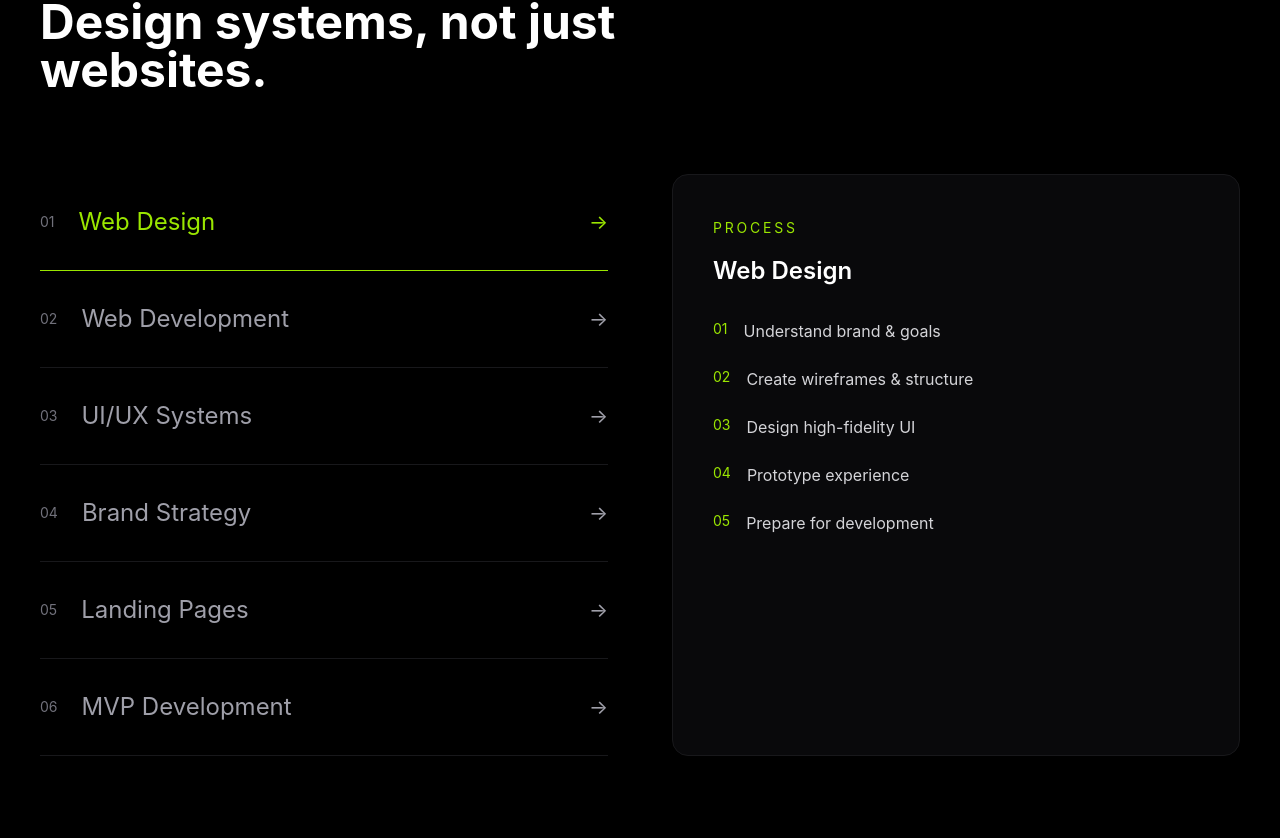
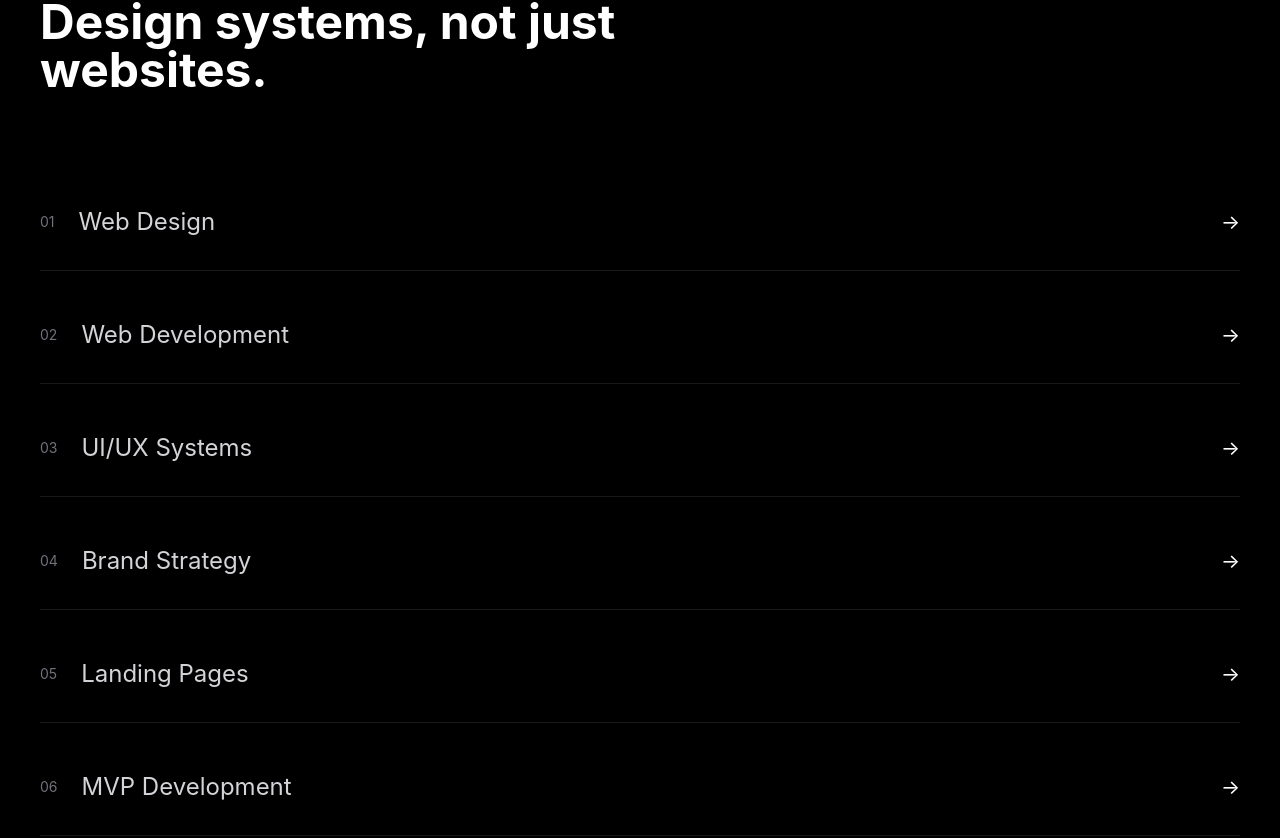
Before and after one commit to Siyamthanda-Mnyabiso/nexa-code, a React (Vite) app: page / in a window 1280 px wide. Shown: the part 3022-3860 px from the top of the page. Built offline with nearby package versions, Linux system fonts and the light colour scheme.

Commit message:
feat(services): convert to dropdown process interaction + mobile UX improvement

```diff
--- a/src/components/sections/ServicesSection.jsx
+++ b/src/components/sections/ServicesSection.jsx
@@ -65,86 +65,86 @@ const services = [
 ];
 
 export default function ServicesSection() {
-    const [active, setActive] = useState(0);
+    const [active, setActive] = useState(null);
+
+    const toggleService = (index) => {
+        setActive(active === index ? null : index);
+    };
 
     return (
         <section
             id="services"
-            className="py-32 border-t border-zinc-900"
+            className="py-20 md:py-32 border-t border-zinc-900"
         >
             <Container>
 
                 {/* Header */}
-                <div className="max-w-3xl mb-20">
-                    <span className="text-lime-400 uppercase tracking-[0.2em] text-sm">
+                <div className="max-w-3xl mb-12 md:mb-20">
+                    <span className="text-lime-400 uppercase tracking-[0.2em] text-xs md:text-sm">
                         Services
                     </span>
 
-                    <h2 className="text-5xl font-bold mt-6">
+                    <h2 className="text-3xl md:text-5xl font-bold mt-4 md:mt-6">
                         Design systems, not just websites.
                     </h2>
                 </div>
 
-                {/* Layout */}
-                <div className="grid lg:grid-cols-2 gap-16">
+                {/* LIST */}
+                <div className="space-y-4">
 
-                    {/* LEFT SIDE — Services List */}
-                    <div>
-                        {services.map((service, index) => (
+                    {services.map((service, index) => {
+                        const isOpen = active === index;
+
+                        return (
+                            <div
+                                key={service.title}
+                                className="border-b border-zinc-900"
+                            >
+
+                                {/* Header Row */}
                                 <button
-                                key={service.title}
-                                onClick={() => setActive(index)}
-                                className={`w-full flex justify-between items-center border-b py-8 transition-all duration-300 group
-                                    ${active === index
-                                    ? "border-lime-400 text-lime-400"
-                                    : "border-zinc-900 text-zinc-400 hover:text-white"
-                                }`}
+                                    onClick={() => toggleService(index)}
+                                    className="w-full flex justify-between items-center py-6 md:py-8 text-left"
                                 >
-                                <div className="flex gap-6 items-center">
-                                    <span className="text-zinc-500 text-sm">
+                                    <div className="flex gap-4 md:gap-6 items-center">
+                                        <span className="text-zinc-500 text-xs md:text-sm">
                                             0{index + 1}
                                         </span>
 
-                                    <h3 className="text-2xl">
+                                        <h3 className="text-lg md:text-2xl text-zinc-300">
                                             {service.title}
                                         </h3>
                                     </div>
 
-                                <span className="text-xl group-hover:translate-x-1 transition-transform">
+                                    <span
+                                        className={`text-xl transition-transform duration-300 ${
+                                            isOpen ? "rotate-90 text-lime-400" : ""
+                                        }`}
+                                    >
                                         →
                                     </span>
                                 </button>
-                        ))}
-                    </div>
 
-                    {/* RIGHT SIDE — Process Viewer */}
-                    <div className="border border-zinc-900 rounded-2xl p-10 bg-zinc-950">
-
-                        <div className="mb-8">
-                            <span className="text-lime-400 text-sm uppercase tracking-[0.2em]">
-                                Process
-                            </span>
-
-                            <h3 className="text-2xl font-semibold mt-4">
-                                {services[active].title}
-                            </h3>
-                        </div>
-
-                        <div className="space-y-6">
-                            {services[active].process.map((step, i) => (
+                                {/* DROPDOWN */}
+                                {isOpen && (
+                                    <div className="pb-6 md:pb-8 pl-6 md:pl-10 space-y-4">
+                                        {service.process.map((step, i) => (
                                             <div key={i} className="flex gap-4 items-start">
-                                    <span className="text-lime-400 text-sm">
+                                                <span className="text-lime-400 text-xs md:text-sm">
                                                     {String(i + 1).padStart(2, "0")}
                                                 </span>
 
-                                    <p className="text-zinc-300">
+                                                <p className="text-zinc-400 text-sm md:text-base">
                                                     {step}
                                                 </p>
                                             </div>
                                         ))}
                                     </div>
+                                )}
 
                             </div>
+                        );
+                    })}
 
                 </div>
 
```
Lines whose indentation alone changed are shown as unchanged.
